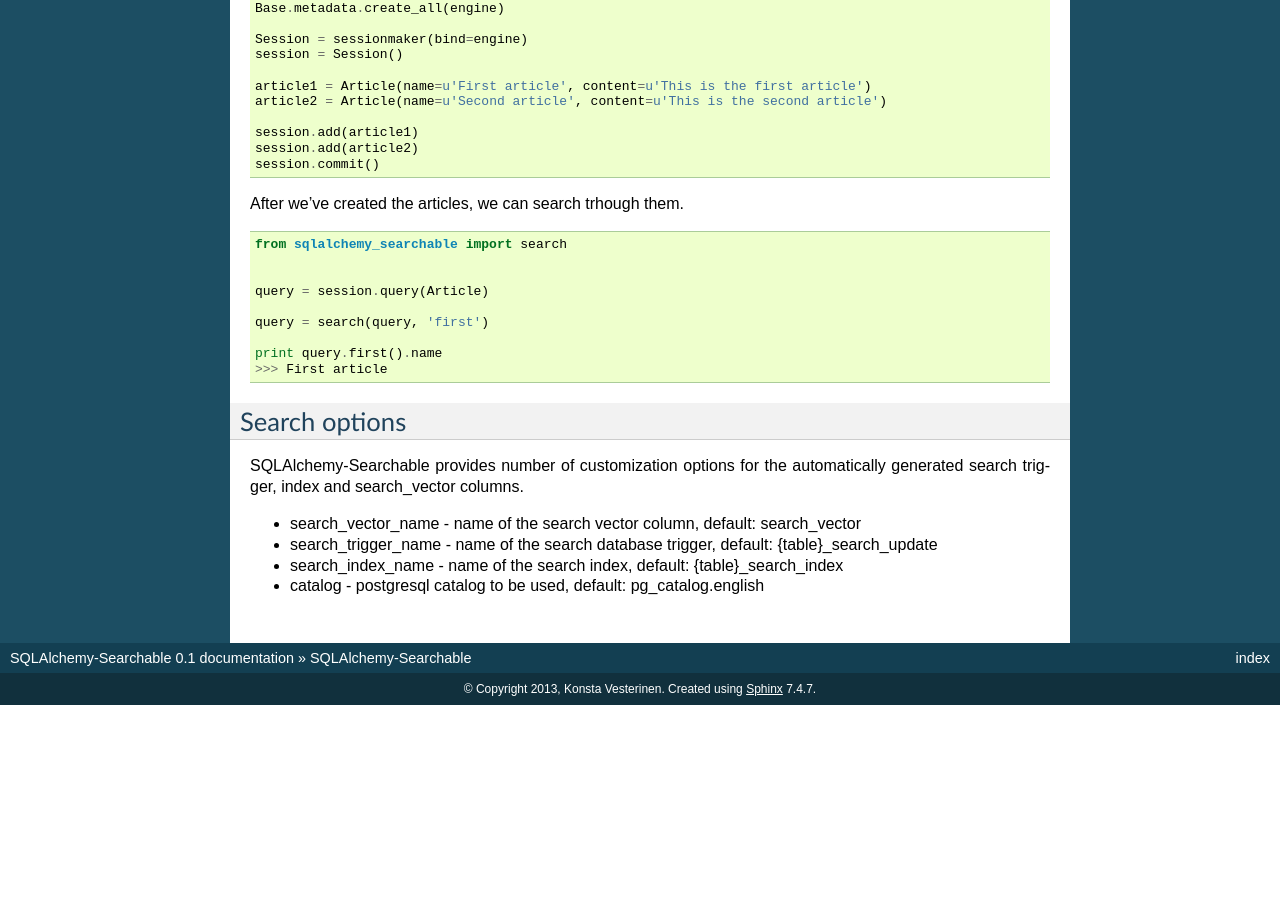
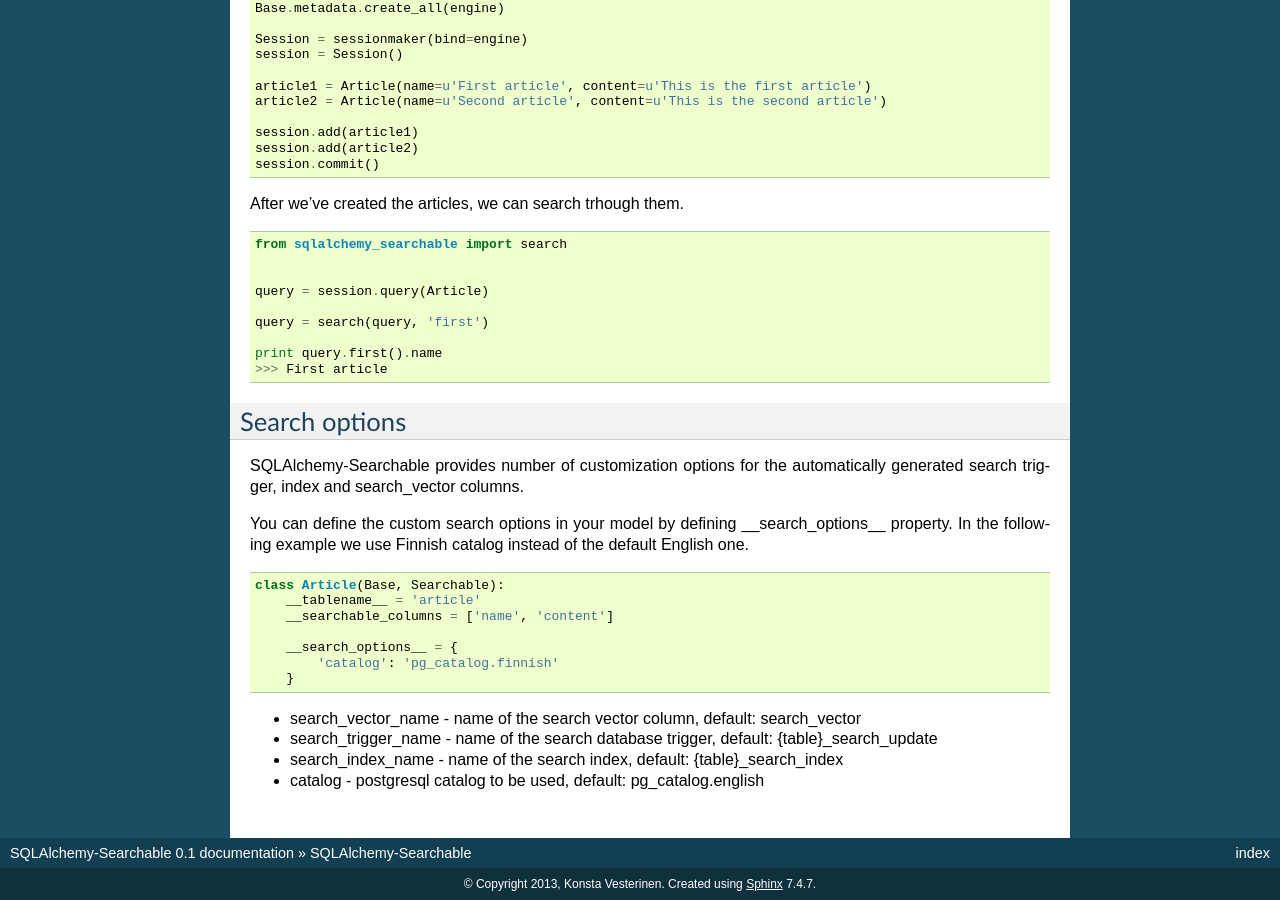
Before and after one commit to falcony-io/sqlalchemy-searchable, a Sphinx documentation site: the page built from docs/index.rst, in a window 1280 px wide and 900 px high, scrolled down 657 px. Built offline with Sphinx 7.4.7, drawn with Linux system fonts in a browser that asks for light colours; before the commit the page ends 1362 px from its top, so only the background shows below that.

Commit message:
updated docs

```diff
--- a/docs/index.rst
+++ b/docs/index.rst
@@ -34,7 +34,8 @@
         content = sa.Column(sa.UnicodeText)
 
 
-Now lets create some dummy data. ::
+Now lets create some dummy data.
+::
 
 
     engine = create_engine('postgres://localhost/sqlalchemy_searchable_test')
@@ -51,7 +52,8 @@
     session.commit()
 
 
-After we've created the articles, we can search trhough them. ::
+After we've created the articles, we can search trhough them.
+::
 
 
     from sqlalchemy_searchable import search
@@ -71,6 +73,20 @@
 SQLAlchemy-Searchable provides number of customization options for the automatically generated
 search trigger, index and search_vector columns.
 
+You can define the custom search options in your model by defining __search_options__ property.
+In the following example we use Finnish catalog instead of the default English one.
+::
+
+
+    class Article(Base, Searchable):
+        __tablename__ = 'article'
+        __searchable_columns = ['name', 'content']
+
+        __search_options__ = {
+            'catalog': 'pg_catalog.finnish'
+        }
+
+
 * search_vector_name - name of the search vector column, default: search_vector
 
 * search_trigger_name - name of the search database trigger, default: {table}_search_update
```
